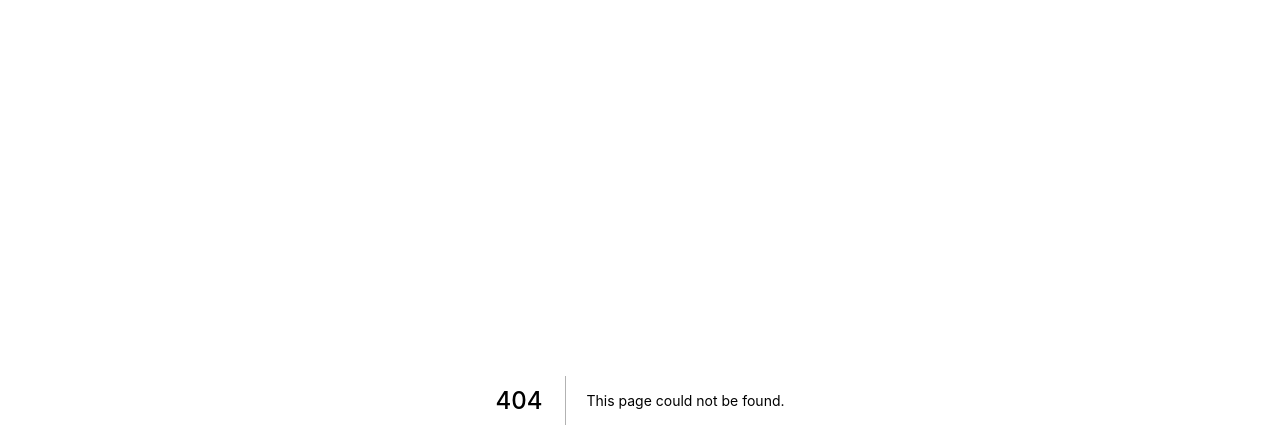
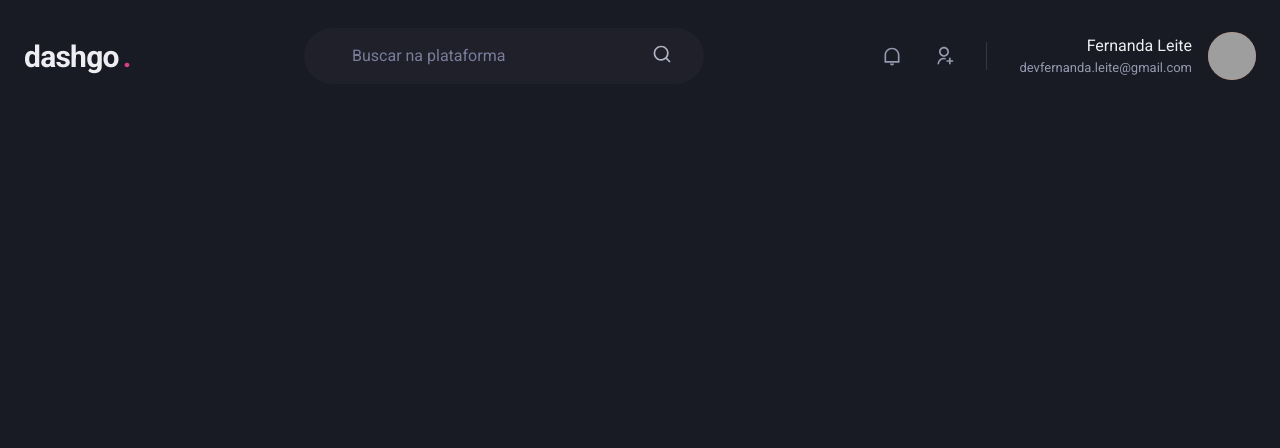
Before and after one commit to Fekleite/dashgo, a Next.js app: page /dashboard in a window 1280 px wide. Before the commit this address had no page. Shown: the top 448 px of the page. Built offline with nearby package versions, Linux system fonts and the light colour scheme; grey boxes are pictures that could not be loaded.

Commit message:
feat: create header component

```diff
--- a/package.json
+++ b/package.json
@@ -15,7 +15,8 @@
     "framer-motion": "^4.1.0",
     "next": "10.1.2",
     "react": "17.0.2",
-    "react-dom": "17.0.2"
+    "react-dom": "17.0.2",
+    "react-icons": "^4.2.0"
   },
   "devDependencies": {
     "@types/node": "^14.14.37",
--- a/src/components/Form/Input.tsx
+++ b/src/components/Form/Input.tsx
@@ -5,7 +5,7 @@
   label?: string;
 }
 
-export default function Input({ name, label, ...rest }: InputProps) {
+export function Input({ name, label, ...rest }: InputProps) {
   return (
     <FormControl>
       { !!label && <FormLabel htmlFor={name}>{label}</FormLabel>}
--- /dev/null
+++ b/src/components/Header.tsx
@@ -0,0 +1,93 @@
+import { Flex, Input, Text, Icon, HStack, Box, Avatar } from '@chakra-ui/react'
+import { RiNotificationLine, RiSearchLine, RiUserAddLine } from 'react-icons/ri'
+
+export function Header() {
+  return (
+    <Flex
+      as='header'
+      w='100%'
+      maxWidth={1480}
+      h='20'
+      mx='auto'
+      mt='4'
+      px='6'
+      align='center'
+    >
+      <Text
+        fontSize='3xl'
+        fontWeight='bold'
+        letterSpacing='tight'
+        w='64'
+      >
+        dashgo
+
+        <Text
+          as='span'
+          color='pink.500'
+          ml='1'
+        >
+          .
+        </Text>
+      </Text>
+
+      <Flex
+        as='label'
+        flex='1'
+        py='4'
+        px='8'
+        ml='6'
+        maxWidth={400}
+        alignSelf='center'
+        color='gray.200'
+        position='relative'
+        bg='gray.800'
+        borderRadius='full'
+      >
+        <Input
+          color='gray.50'
+          variant='unstyled'
+          px='4'
+          mr='4'
+          placeholder='Buscar na plataforma'
+          _placeholder={{
+            color: 'gray.400'
+          }}
+        />
+
+        <Icon as={RiSearchLine} fontSize='20'/>
+      </Flex>
+
+      <Flex
+        align='center'
+        ml='auto'
+      >
+        <HStack
+          spacing='8'
+          mx='8'
+          pr='8'
+          py='1'
+          color='gray.300'
+          borderRightWidth={1}
+          borderColor='gray.700'
+        >
+          <Icon as={RiNotificationLine} fontSize='20' />
+          <Icon as={RiUserAddLine} fontSize='20' />
+        </HStack>
+
+        <Flex align='center'>
+          <Box
+            mr='4'
+            textAlign='right'
+          >
+            <Text>Fernanda Leite</Text>
+            <Text color='gray.300' fontSize='small'>
+              devfernanda.leite@gmail.com
+            </Text>
+          </Box>
+
+          <Avatar size='md' name='Fernanda Leite' src='https://github.com/fekleite.png' />
+        </Flex>
+      </Flex>
+    </Flex>
+  )
+}
--- /dev/null
+++ b/src/pages/dashboard.tsx
@@ -0,0 +1,7 @@
+import { Header } from "../components/Header";
+
+export default function Dashboard() {
+  return (
+    <Header />
+  )
+}
--- a/src/pages/index.tsx
+++ b/src/pages/index.tsx
@@ -1,6 +1,6 @@
 import { Flex, Button, Stack } from '@chakra-ui/react'
 
-import Input from '../components/Form/Input';
+import { Input } from '../components/Form/Input';
 
 export default function SignIn() {
   return (
```
Also changed, not shown: 1 other file (tests, documents, lock files or other folders).
